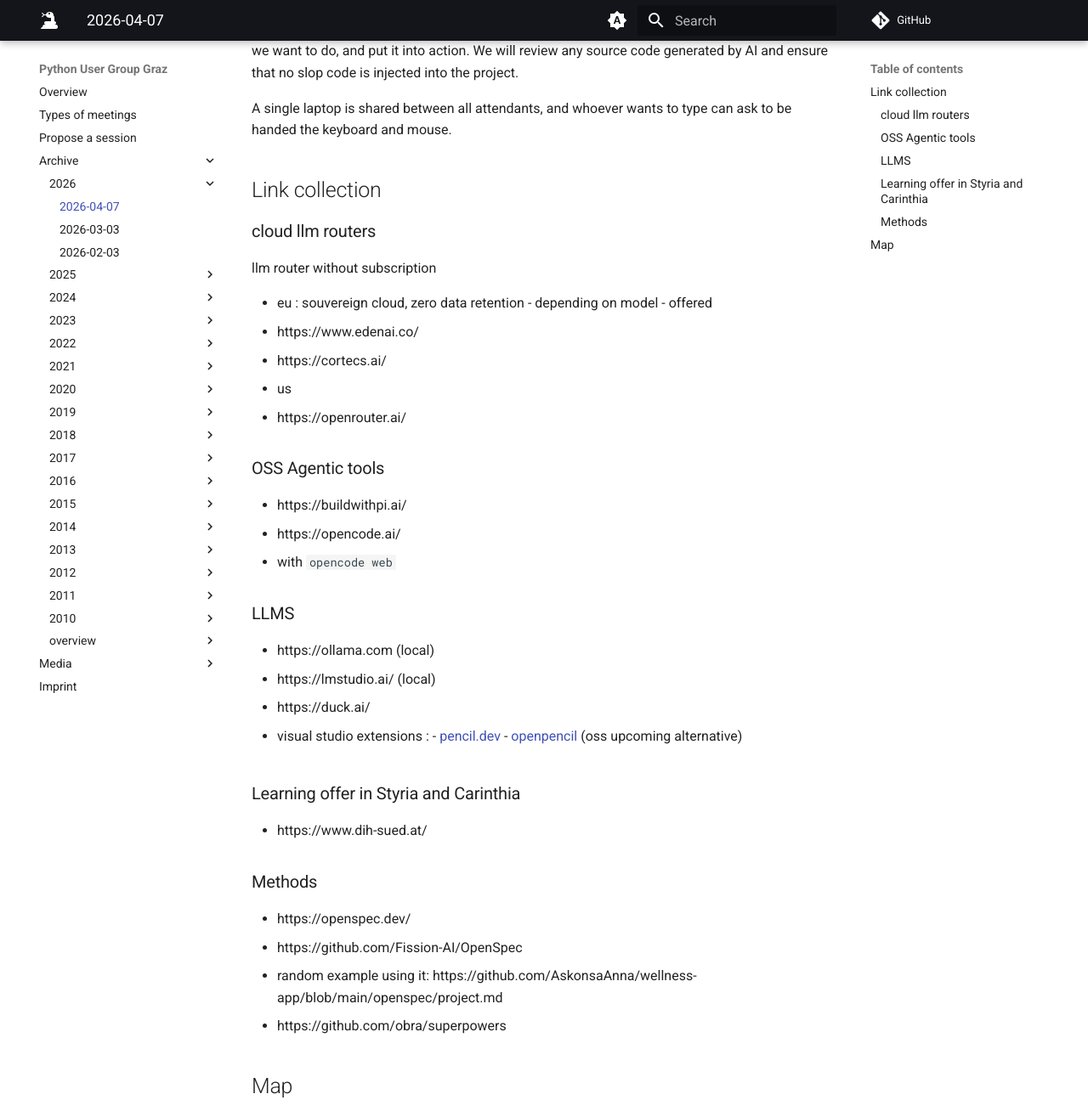
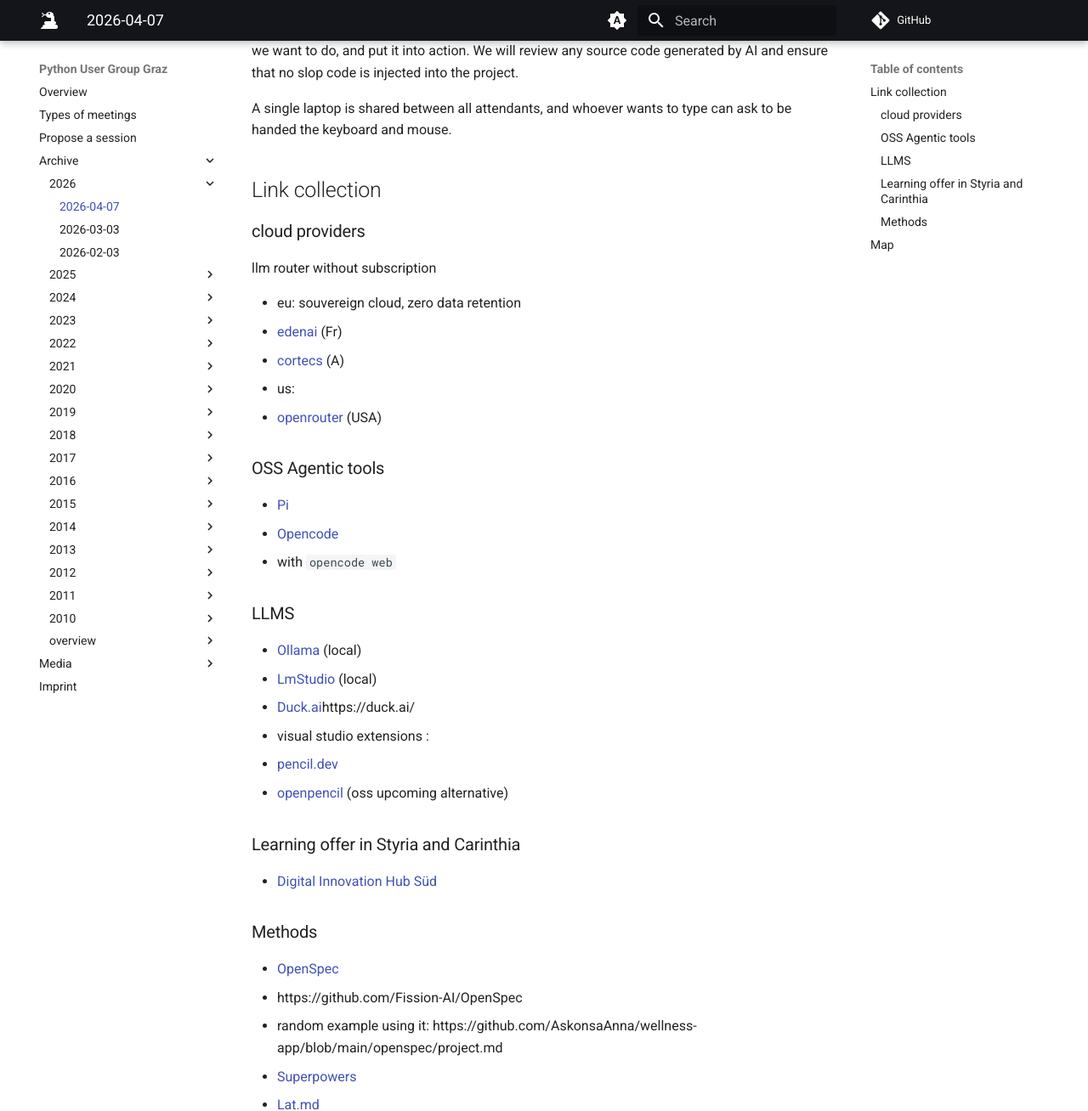
Before and after one commit to pygraz/ghp-website, an MkDocs documentation site: the page built from docs/meetings/2026/2026-04-07.md, in a window 1280 px wide and 1400 px high, scrolled down 385 px, cut to the strip 0-1308 px from the top of the window. Shown: the whole strip at 85% size. Built offline with MkDocs 1.6.1 and Material for MkDocs 9.7.7, drawn with Linux system fonts in a browser that asks for light colours; comment, search, counter and statistics services are not loaded.

Commit message:
fixed linking in markdown

```diff
--- a/docs/meetings/2026/2026-04-07.md
+++ b/docs/meetings/2026/2026-04-07.md
@@ -13,40 +13,43 @@
 
 ## Link collection
 
-### cloud llm routers
+### cloud providers
 
 llm router without subscription
 
-- eu : souvereign cloud, zero data retention - depending on model - offered
-  - https://www.edenai.co/
-  - https://cortecs.ai/
-- us
-  - https://openrouter.ai/
+- eu: souvereign cloud, zero data retention
+  - [edenai](https://www.edenai.co/) (Fr)
+  - [cortecs](https://cortecs.ai/) (A)
+- us:
+  - [openrouter](https://openrouter.ai/) (USA)
 
 ### OSS Agentic tools
 
-- https://buildwithpi.ai/
-- https://opencode.ai/
+- [Pi](https://buildwithpi.ai/)
+- [Opencode](https://opencode.ai/)
   - with `opencode web`
 
 ### LLMS
 
-- https://ollama.com (local)
-- https://lmstudio.ai/ (local)
-- https://duck.ai/
+- [Ollama](https://ollama.com) (local)
+- [LmStudio](https://lmstudio.ai/) (local)
+- [Duck.ai]()https://duck.ai/
 
-- visual studio extensions : - [pencil.dev](https://www.pencil.dev/) - [openpencil](https://openpencil.dev/) (oss upcoming alternative)
+- visual studio extensions :
+  - [pencil.dev](https://www.pencil.dev/)
+  - [openpencil](https://openpencil.dev/) (oss upcoming alternative)
 
 ### Learning offer in Styria and Carinthia
 
-- https://www.dih-sued.at/
+- [Digital Innovation Hub Süd](https://www.dih-sued.at/)
 
 ### Methods
 
-- https://openspec.dev/
+- [OpenSpec](https://openspec.dev/)
   - https://github.com/Fission-AI/OpenSpec
   - random example using it: https://github.com/AskonsaAnna/wellness-app/blob/main/openspec/project.md
-- https://github.com/obra/superpowers
+- [Superpowers](https://github.com/obra/superpowers)
+- [Lat.md](https://www.lat.md/)
 
 ## Map
 
```
